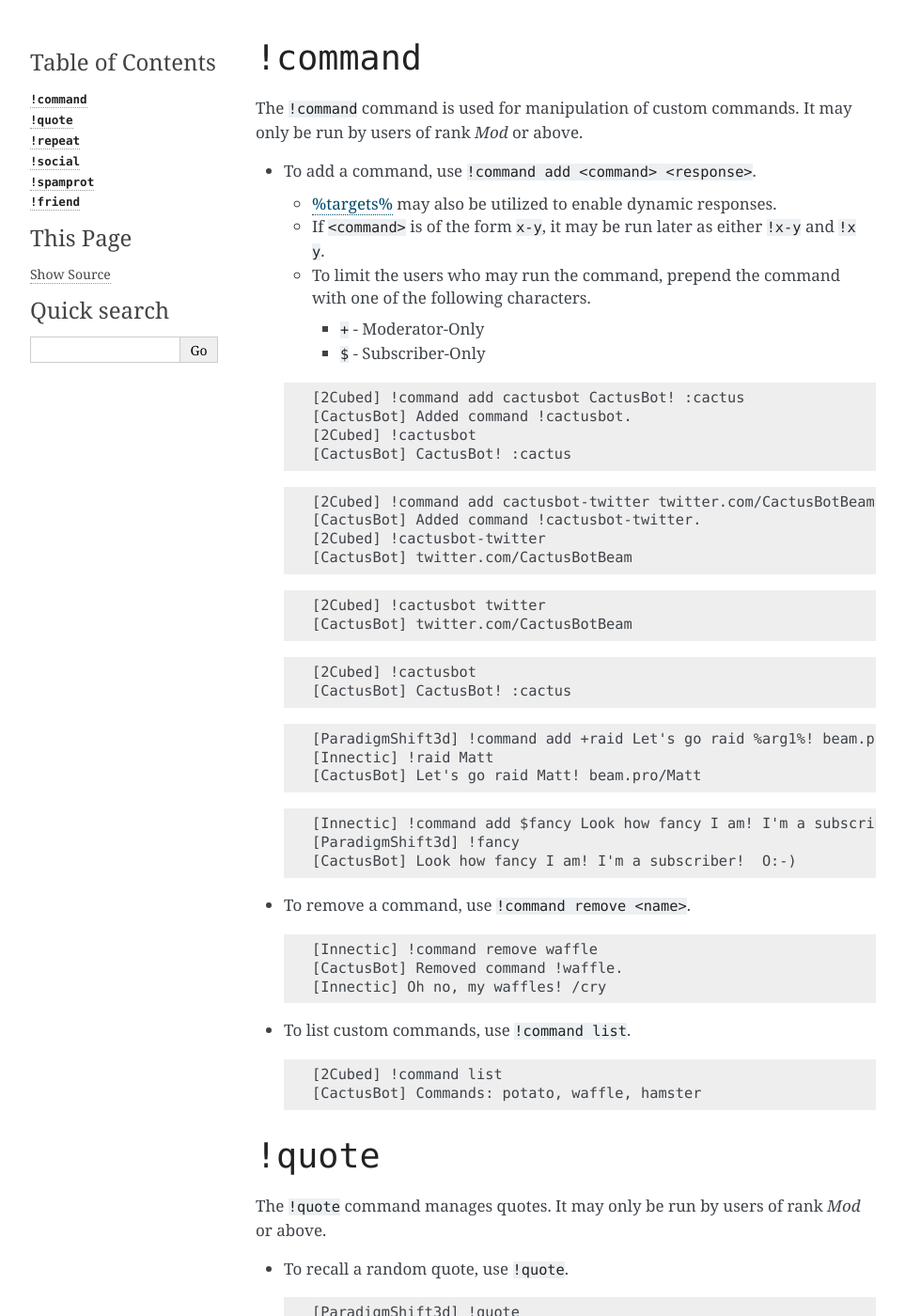
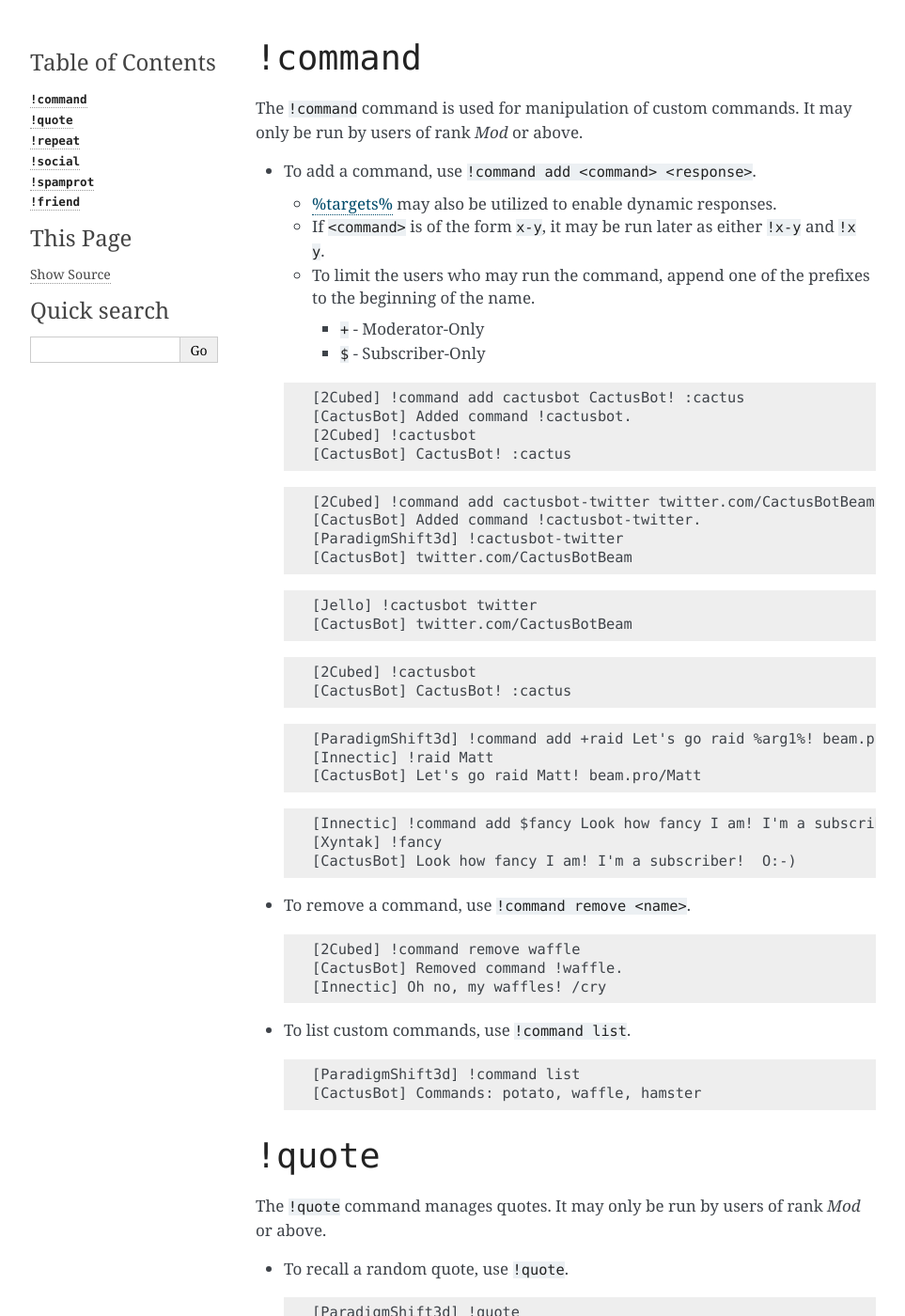
Before and after one commit to CactusDev/CactusBot, a Sphinx documentation site: the page built from docs/commands.md, in a window 1280 px wide and 1400 px high. Shown: the whole window at 94% size, without its empty margins (148-1111 px from the left). Built offline with Sphinx 7.4.7, drawn with Linux system fonts in a browser that asks for light colours; some of the changed text lies outside the part shown.

Commit message:
Finish new docs

```diff
--- a/docs/commands.md
+++ b/docs/commands.md
@@ -4,7 +4,7 @@ The `!command` command is used for manipulation of custom commands. It may only
 - To add a command, use `!command add <command> <response>`.
     - [`%targets%`](/targets) may also be utilized to enable dynamic responses.
     - If `<command>` is of the form `x-y`, it may be run later as either `!x-y` and `!x y`.
-    - To limit the users who may run the command, prepend the command with one of the following characters.
+    - To limit the users who may run the command, append one of the prefixes to the beginning of the name.
         - `+` - Moderator-Only
         - `$` - Subscriber-Only
 
@@ -15,10 +15,10 @@ The `!command` command is used for manipulation of custom commands. It may only
 
 >     [2Cubed] !command add cactusbot-twitter twitter.com/CactusBotBeam
 >     [CactusBot] Added command !cactusbot-twitter.
->     [2Cubed] !cactusbot-twitter
+>     [ParadigmShift3d] !cactusbot-twitter
 >     [CactusBot] twitter.com/CactusBotBeam
 
->     [2Cubed] !cactusbot twitter
+>     [Jello] !cactusbot twitter
 >     [CactusBot] twitter.com/CactusBotBeam
 
 >     [2Cubed] !cactusbot
@@ -29,18 +29,18 @@ The `!command` command is used for manipulation of custom commands. It may only
 >     [CactusBot] Let's go raid Matt! beam.pro/Matt
 
 >     [Innectic] !command add $fancy Look how fancy I am! I'm a subscriber!  O:-)
->     [ParadigmShift3d] !fancy
+>     [Xyntak] !fancy
 >     [CactusBot] Look how fancy I am! I'm a subscriber!  O:-)
 
 - To remove a command, use `!command remove <name>`.
 
->     [Innectic] !command remove waffle
+>     [2Cubed] !command remove waffle
 >     [CactusBot] Removed command !waffle.
 >     [Innectic] Oh no, my waffles! /cry
 
 - To list custom commands, use `!command list`.
 
->     [2Cubed] !command list
+>     [ParadigmShift3d] !command list
 >     [CactusBot] Commands: potato, waffle, hamster
 
 ## `!quote`
@@ -53,12 +53,12 @@ The `!quote` command manages quotes. It may only be run by users of rank *Mod* o
 
 - To recall a specific quote based on numerical ID, use `!quote <id>`.
 
->     [2Cubed] !quote 8
+>     [BreachBreachBreach] !quote 8
 >     [CactusBot] "...*silence*..." -Stanley
 
 - To add a quote, use `!quote add <quote>`.
 
->     [Innectic] !quote add "Potatoes!" -2Cubed
+>     [Innectic] !quote add "Potatoes!" - 2Cubed
 >     [CactusBot] Added quote with ID 9.
 
 - To remove a quote, use `!quote remove <id>`.
@@ -84,7 +84,7 @@ The `!repeat` command manages commands that are set to run at a certain interval
 
 - To list all repeats, use `!repeat list`.
 
->     [2Cubed] !repeat list
+>     [ParadigmShift3d] !repeat list
 >     [CactusBot] Repeats: follow 3600, tweet 1800
 
 
@@ -93,12 +93,12 @@ The `!social` command retrieves social media data from the Beam API.
 
 - To retrieve links for all services, use `!social`.
 
->     [2Cubed] !social
+>     [ParadigmShift3d] !social
 >     [CactusBot] Youtube: https://youtube.com/2CubedTech, Twitter: https://twitter.com/2CubedTech
 
 - To retrieve links for specific services, use `!social <services>`, where `<services>` is a space-delimited list of services.
 
->     [Innectic] !social twitter
+>     [Alkali_Metal] !social twitter
 >     [CactusBot] Twitter: https://twitter.com/CactusBotBeam
 
 
@@ -119,7 +119,7 @@ The `!spamprot` command changes spam protection options. It may only be run by u
 
 >     [Innectic] !spamprot emotes 4
 >     [CactusBot] Maximum emotes per message set to 4.
->     [Innectic] :beer :mappa <3 :cactus
+>     [duke] :beer :mappa <3 :cactus
 
 - To enable or disable links in messages, use `!spamprot links <value>`, where `<value>` is either `true` or `false`. The default is `false`.
 
```
Also changed, not shown: docs/index.md (+2 -6 lines), docs/targets.md (+8 -8 lines).
